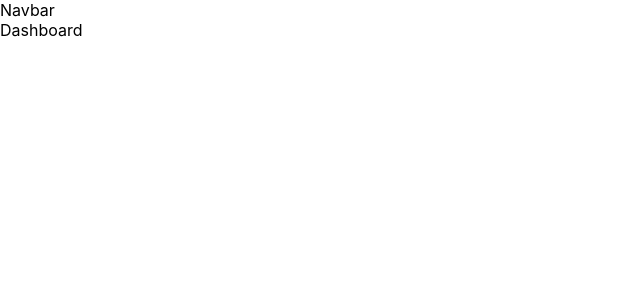
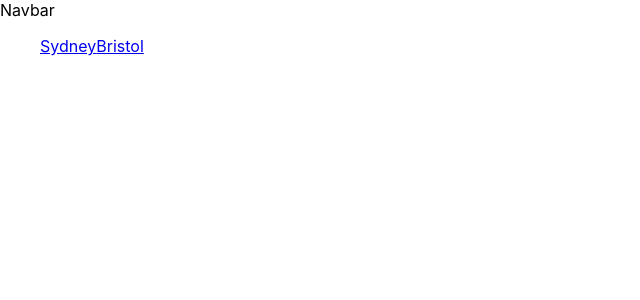
Before and after one commit to binarybaba/whether, a React (Create React App) app: page / in a window 1280 px wide. Shown: the top 300 px of the page, without its empty margins (0-640 px from the left). Built offline with nearby package versions, Linux system fonts and the light colour scheme.

Commit message:
scaffold: show favorited locations on dahsboard

```diff
--- a/src/context/index.tsx
+++ b/src/context/index.tsx
@@ -32,6 +32,7 @@ export const DEFAULT_STATE: Store = {
       geocode: {
         lat: -33.8548157,
         lon: 151.2164539,
+        place_id: 123,
         address: {
           country: "Australia",
           country_code: "AU",
@@ -43,6 +44,7 @@ export const DEFAULT_STATE: Store = {
       geocode: {
         lat: 51.4538022,
         lon: -2.5972985,
+        place_id: 456,
         address: {
           country: "United Kingdom",
           country_code: "GB",
@@ -75,13 +77,13 @@ export const reducer = (state: Store, action: ChangeSystemAction): Store => {
 };
 
 export const AppContext = createContext<
-  { state: Store; dispatch: Dispatch } | undefined
+  { store: Store; dispatch: Dispatch } | undefined
 >(undefined);
 
 export const AppProvider = ({ children }: { children: ReactNode }) => {
-  const [state, dispatch] = useReducer(reducer, DEFAULT_STATE);
+  const [store, dispatch] = useReducer(reducer, DEFAULT_STATE);
   return (
-    <AppContext.Provider value={{ state, dispatch }}>
+    <AppContext.Provider value={{ store, dispatch }}>
       {children}
     </AppContext.Provider>
   );
--- a/src/feature/Dashboard/index.tsx
+++ b/src/feature/Dashboard/index.tsx
@@ -1,3 +1,20 @@
+import { useAppContext } from "src/hooks";
+import { Link } from "react-router-dom";
+
 export const Dashboard = () => {
-  return <div>Dashboard</div>;
+  const { store } = useAppContext();
+  return (
+    <div>
+      <ul>
+        {store.favorites.map(({ geocode }) => (
+          <Link
+            key={geocode.place_id}
+            to={`/location?lat=${geocode.lat}&lon=${geocode.lon}`}
+          >
+            {geocode.address?.place}
+          </Link>
+        ))}
+      </ul>
+    </div>
+  );
 };
```
Also changed, not shown: src/service/mapsco.ts (+6 -6 lines).
